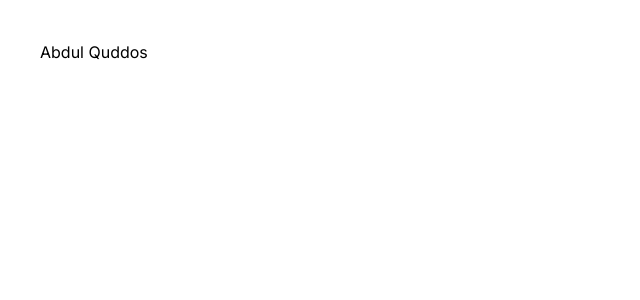
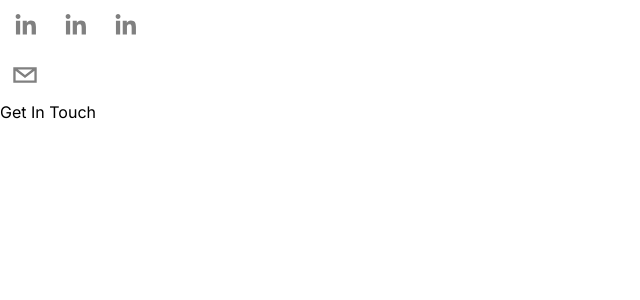
Before and after one commit to ABDULQUDDOS-12/my-portfolio, a Next.js app: page / in a window 1280 px wide. Shown: the top 300 px of the page, without its empty margins (0-640 px from the left). Built offline with nearby package versions, Linux system fonts and the light colour scheme.

Commit message:
my portfolio

```diff
--- /dev/null
+++ b/Components/Header.tsx
@@ -0,0 +1,44 @@
+'use client'
+import React from 'react';
+import {SocialIcon} from "react-social-icons"
+import { motion} from 'framer-motion';
+const Header = () => {
+  return (
+   <header className='sticky top-0 flex items-start justify-between max-w-7xl mx-auto z-20 xl:items-center'>
+     <motion.div
+     initial={{
+     x:-500,
+        opacity:0,
+     scale:0.5
+     }}
+     animate={{
+        x:0,
+        opacity:1,
+        scale:1,
+     }}
+     transition={{
+     duration:1.5,
+    }}
+     className='flex flex-row items-center'/>
+
+
+     <div className='flex flex-row items-center'>
+     <SocialIcon url="https://www.linkedin.com/in/abdul-quddos-42a9a8227/" bgColor="transparent" fgColor="gray" />
+     <SocialIcon url="https://www.linkedin.com/in/abdul-quddos-42a9a8227/" bgColor="transparent" fgColor="gray" />
+     <SocialIcon url="https://www.linkedin.com/in/abdul-quddos-42a9a8227/" bgColor="transparent" fgColor="gray" />
+     </div>
+     <div className='flex flex-row items-center text-gray-300 cursor-pointer'>
+        <SocialIcon
+         className="cursor-pointer"
+         network="email"
+         fgColor = "gray"
+         bgColor = "transparent"
+        />
+        <p className='uppercase hidden md:inline-flex text-sm text-gray-400'>Get In Touch</p>
+     </div>
+  </header>
+
+  )
+}
+
+export default Header
--- a/package.json
+++ b/package.json
@@ -15,6 +15,7 @@
     "autoprefixer": "10.4.14",
     "eslint": "8.41.0",
     "eslint-config-next": "13.4.4",
+    "framer-motion": "^10.12.16",
     "next": "13.4.4",
     "postcss": "8.4.24",
     "react": "18.2.0",
--- a/src/app/page.tsx
+++ b/src/app/page.tsx
@@ -1,15 +1,26 @@
-import Head from "next/head"
+import Header from "../../Components/Header"
 export default function Home() {
   return (
    <>
-    <Head>
+    <head>
       <title>
         My Portfolio
       </title>
-    </Head>
-    <div>
-    <h1 className="p-10 text-red-">Abdul Quddos</h1>
-    </div>
+    </head>
+    <Header/>
+    {/* Header */}
+
+    {/* Hero */}
+
+    {/* About */}
+
+    {/* Experience */}
+
+    {/* Skills */}
+
+    {/* projects */}
+
+    {/* Contact me */}
    </>
   )
 }
--- a/tailwind.config.js
+++ b/tailwind.config.js
@@ -2,7 +2,7 @@
 module.exports = {
   content: [
     './src/pages/**/*.{js,ts,jsx,tsx,mdx}',
-    './src/components/**/*.{js,ts,jsx,tsx,mdx}',
+    './components/**/*.{js,ts,jsx,tsx,mdx}',
     './src/app/**/*.{js,ts,jsx,tsx,mdx}',
   ],
   theme: {
```
Also changed, not shown: 1 other file (tests, documents, lock files or other folders).
